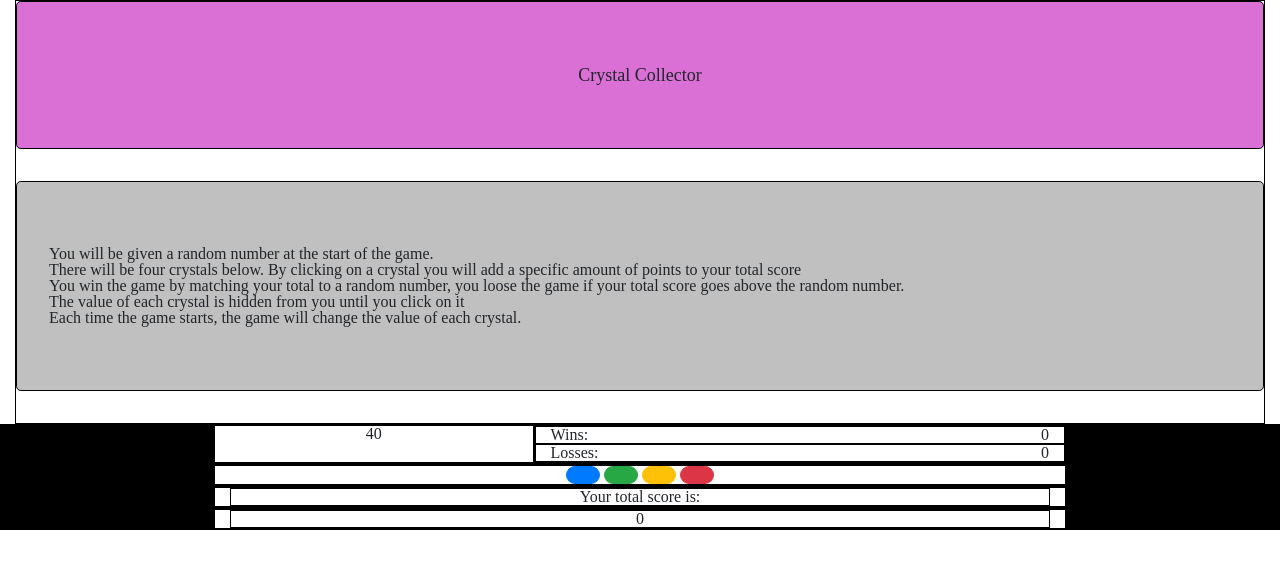
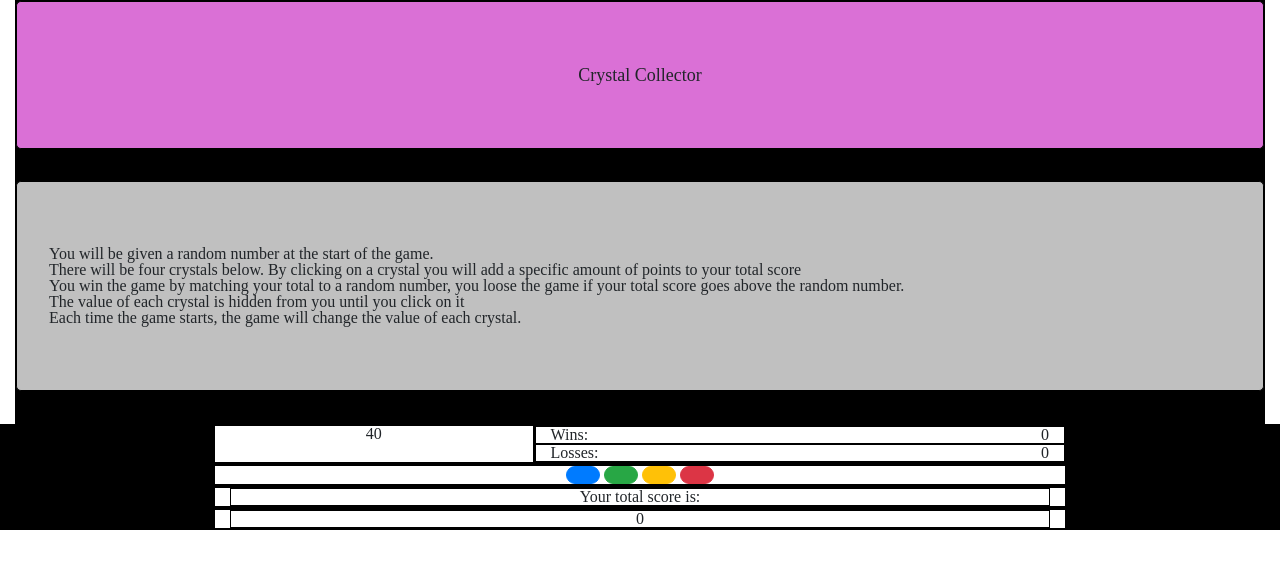
Before and after one commit to mike-west/unit-4-game, a plain HTML site: page index.html in a window 1280 px wide. Drawn offline with nearby package versions, Linux system fonts and the light colour scheme.

Commit message:
fixed css

```diff
--- a/assets/css/style.css
+++ b/assets/css/style.css
@@ -10,7 +10,7 @@ div * {
   border-radius: 30px;
 }
 
-#header-wrapper {
+.header-wrapper {
   background-color: #000000;
 }
 
```
